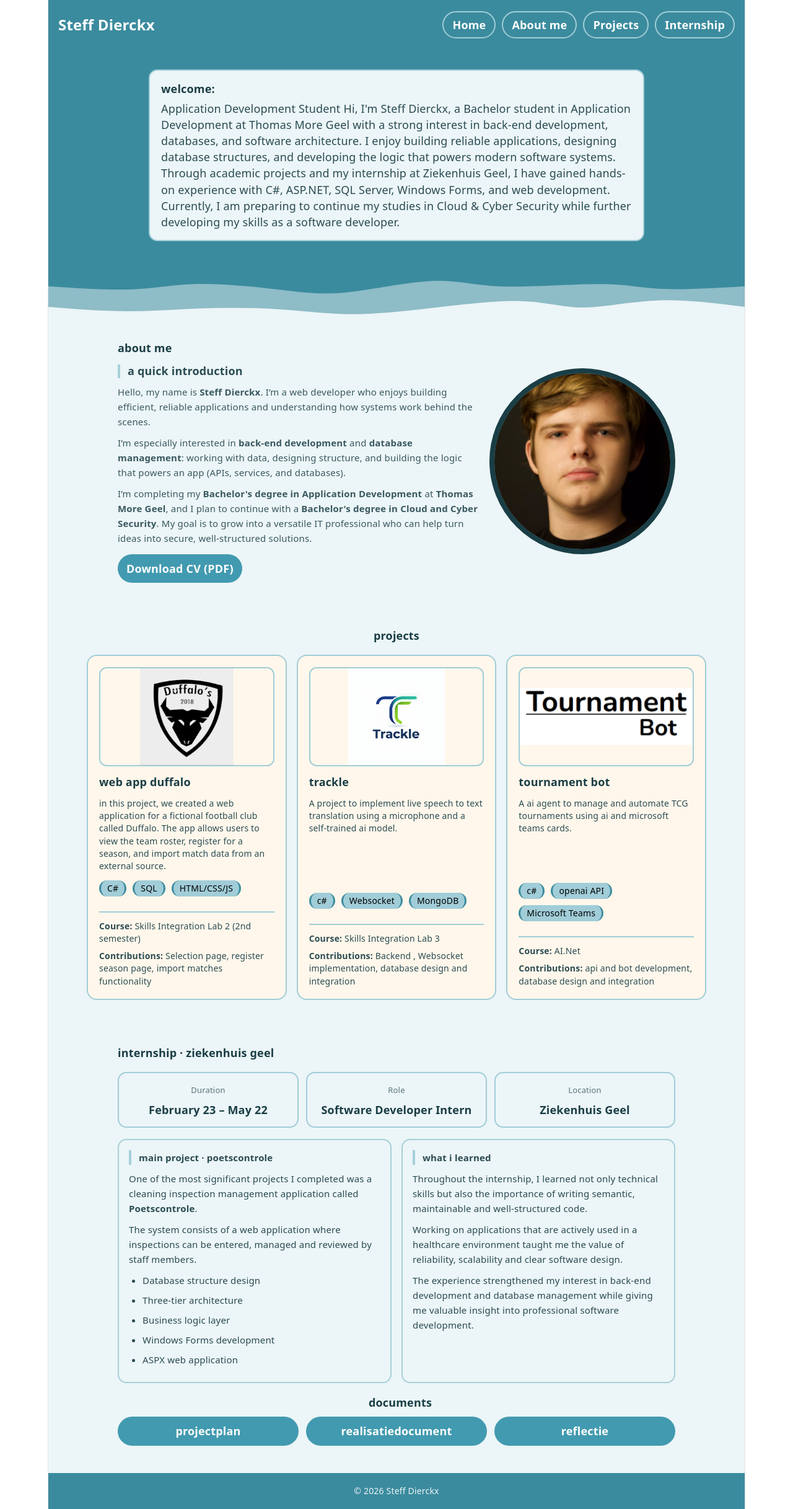
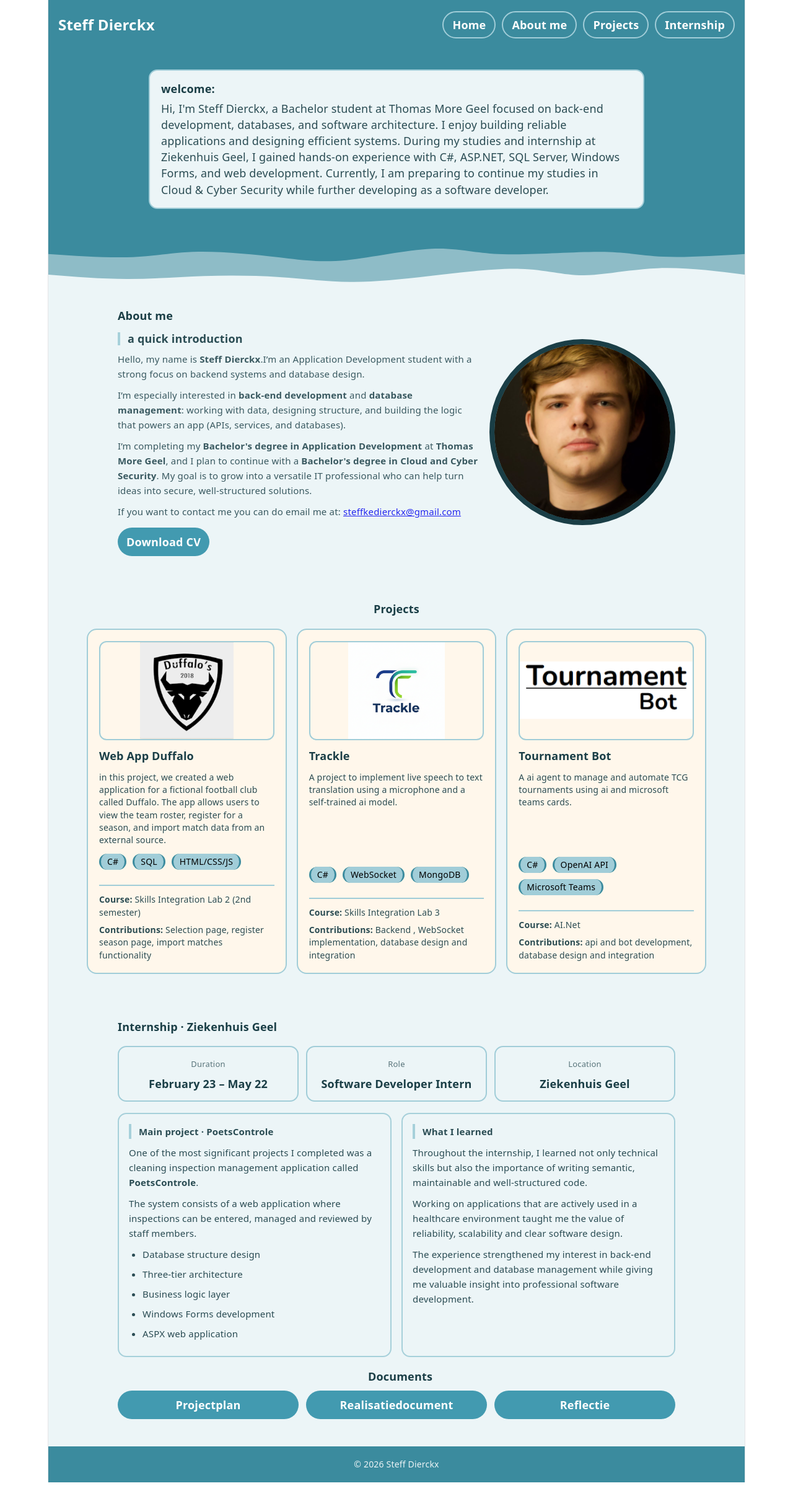
Before and after one commit to coolaap1/Portfolio, a React app: page / in a window 1280 px wide. Shown: the whole page at 62% size. After the commit the page ends 2391 px from the top, so only its background shows below. Built offline with nearby package versions, Linux system fonts and the light colour scheme; the HTML template or start-up script is replaced by a standard one.

Commit message:
everything

```diff
--- a/src/pages/CV/CV.css
+++ b/src/pages/CV/CV.css
@@ -71,7 +71,6 @@
     opacity: 1;
     font-size: 18px;
     line-height: 1.2;
-    text-transform: lowercase;
     margin: 0 0 10px;
     padding-left: 12px;
     border-left: 4px solid var(--Light-Blue);
@@ -103,3 +102,16 @@
         height: 240px;
     }
 }
+.AboutActions {
+  margin-top: 20px;
+  display: flex;
+  flex-direction: column;
+  gap: 10px;
+}
+
+.EmailText {
+      font-family: var(--heading);
+  color: black;
+  opacity: 0.7;
+  margin: 0;
+}
--- a/src/pages/CV/CV.jsx
+++ b/src/pages/CV/CV.jsx
@@ -17,8 +17,7 @@ export default function CV() {
               <p className="AboutHeading">A quick introduction</p>
 
               <p className="AboutParagraph">
-                Hello, my name is <strong>Steff Dierckx</strong>. I’m a web developer who enjoys building efficient,
-                reliable applications and understanding how systems work behind the scenes.
+                Hello, my name is <strong>Steff Dierckx</strong>.I’m an Application Development student with a strong focus on backend systems and database design.
             </p>
 
             <p className="AboutParagraph">
@@ -32,10 +31,13 @@ export default function CV() {
                 and I plan to continue with a <strong>Bachelor&apos;s degree in Cloud and Cyber Security</strong>. My goal is to
                 grow into a versatile IT professional who can help turn ideas into secure, well-structured solutions.
             </p>
+                        <p className="AboutParagraph">
+                If you want to contact me you can do email me at: <a href="mailto:steffkedierckx@gmail.com">steffkedierckx@gmail.com</a>
+            </p>
             </div>
 
             <a className="CVDownloadButton" href={CvPdf} download aria-label="Download my CV as PDF">
-              Download CV (PDF)
+              Download CV
             </a>
           </div>
 
--- a/src/pages/Home/Home.jsx
+++ b/src/pages/Home/Home.jsx
@@ -8,13 +8,11 @@ export default function Home() {
           <div className="HeroTextBox">
             <p className="HeroTextBoxTitle">welcome:</p>
             <p className="HeroTextBoxBody">
-Application Development Student
+Hi, I'm Steff Dierckx, a Bachelor student at Thomas More Geel focused on back-end development, databases, and software architecture.
 
-Hi, I'm Steff Dierckx, a Bachelor student in Application Development at Thomas More Geel with a strong interest in back-end development, databases, and software architecture.
+I enjoy building reliable applications and designing efficient systems. During my studies and internship at Ziekenhuis Geel, I gained hands-on experience with C#, ASP.NET, SQL Server, Windows Forms, and web development.
 
-I enjoy building reliable applications, designing database structures, and developing the logic that powers modern software systems. Through academic projects and my internship at Ziekenhuis Geel, I have gained hands-on experience with C#, ASP.NET, SQL Server, Windows Forms, and web development.
-
-Currently, I am preparing to continue my studies in Cloud & Cyber Security while further developing my skills as a software developer.
+Currently, I am preparing to continue my studies in Cloud & Cyber Security while further developing as a software developer.
 
             </p>
           </div>
--- a/src/pages/Internship/Internship.css
+++ b/src/pages/Internship/Internship.css
@@ -144,7 +144,6 @@
     padding-left: 12px;
     border-left: 4px solid var(--Light-Blue);
 
-    text-transform: lowercase;
 }
 
 .InternshipParagraph{
@@ -307,7 +306,6 @@
     padding-left: 12px;
     border-left: 4px solid var(--Light-Blue);
 
-    text-transform: lowercase;
 }
 .InternshipHeading2{
     font-family: var(--heading);
@@ -318,7 +316,6 @@
 
     padding-left: 12px;
 
-    text-transform: lowercase;
 }
 .InternshipParagraph{
     margin: 0;
--- a/src/pages/Internship/Internship.jsx
+++ b/src/pages/Internship/Internship.jsx
@@ -49,13 +49,13 @@ export default function Internship() {
     <div className="InternshipDetailCard">
 
         <p className="InternshipHeading">
-            Main project · Poetscontrole
+            Main project · PoetsControle
         </p>
 
         <p className="InternshipParagraph">
             One of the most significant projects I completed was a cleaning
             inspection management application called
-            <strong> Poetscontrole</strong>.
+            <strong> PoetsControle</strong>.
         </p>
 
         <p className="InternshipParagraph">
@@ -116,7 +116,7 @@ export default function Internship() {
             download
             className="InternshipDocButton"
         >
-            projectplan
+            Projectplan
         </a>
 
         <a
@@ -125,7 +125,7 @@ export default function Internship() {
             download
             className="InternshipDocButton"
         >
-            realisatiedocument
+           Realisatiedocument
         </a>
 
         <a
@@ -133,7 +133,7 @@ export default function Internship() {
             download
             className="InternshipDocButton"
         >
-reflectie
+Reflectie
         </a>
 
     </div>
--- a/src/pages/Projects/Projects.css
+++ b/src/pages/Projects/Projects.css
@@ -19,7 +19,6 @@
     padding: 18px;
     gap: 12px;
     text-align: left;
-    cursor: pointer;
     outline: none;
 }
 
--- a/src/pages/Projects/Projects.jsx
+++ b/src/pages/Projects/Projects.jsx
@@ -25,19 +25,19 @@ export default function Projects() {
         id: 'Trackle',
         title: 'Trackle',
         description: 'A project to implement live speech to text translation using a microphone and a self-trained ai model.',
-        tags: ['c#', 'Websocket','MongoDB'],
+        tags: ['C#', 'WebSocket','MongoDB'],
         image: trackle,
         imageAlt: 'Trackle project',
         details: {
           course: 'Skills Integration Lab 3',
-          contributions: 'Backend , Websocket implementation, database design and integration',
+          contributions: 'Backend , WebSocket implementation, database design and integration',
         },
       },
       {
         id: 'Tournament-Bot',
         title: 'Tournament Bot',
         description: 'A ai agent to manage and automate TCG tournaments using ai and microsoft teams cards.',
-        tags: ['c#', 'openai API', 'Microsoft Teams'],
+        tags: ['C#', 'OpenAI API', 'Microsoft Teams'],
         image: tournament,
         imageAlt: 'Tournament Bot project',
         details: {
@@ -62,13 +62,6 @@ export default function Projects() {
               role="listitem"
               aria-label={`${project.title} (open details)`}
               tabIndex={0}
-              onClick={() => setActiveProjectId(project.id)}
-              onKeyDown={(event) => {
-                if (event.key === 'Enter' || event.key === ' ') {
-                  event.preventDefault()
-                  setActiveProjectId(project.id)
-                }
-              }}
             >
               <img className="ProjectCardImage" src={project.image} alt={project.imageAlt} />
               <p className="SkillsTitle">{project.title}</p>
--- a/src/styles/shared.css
+++ b/src/styles/shared.css
@@ -101,5 +101,4 @@
     font-family: var(--heading);
     font-weight: 600;
     color: var(--Selected-Blue);
-    text-transform: lowercase;
 }
```
